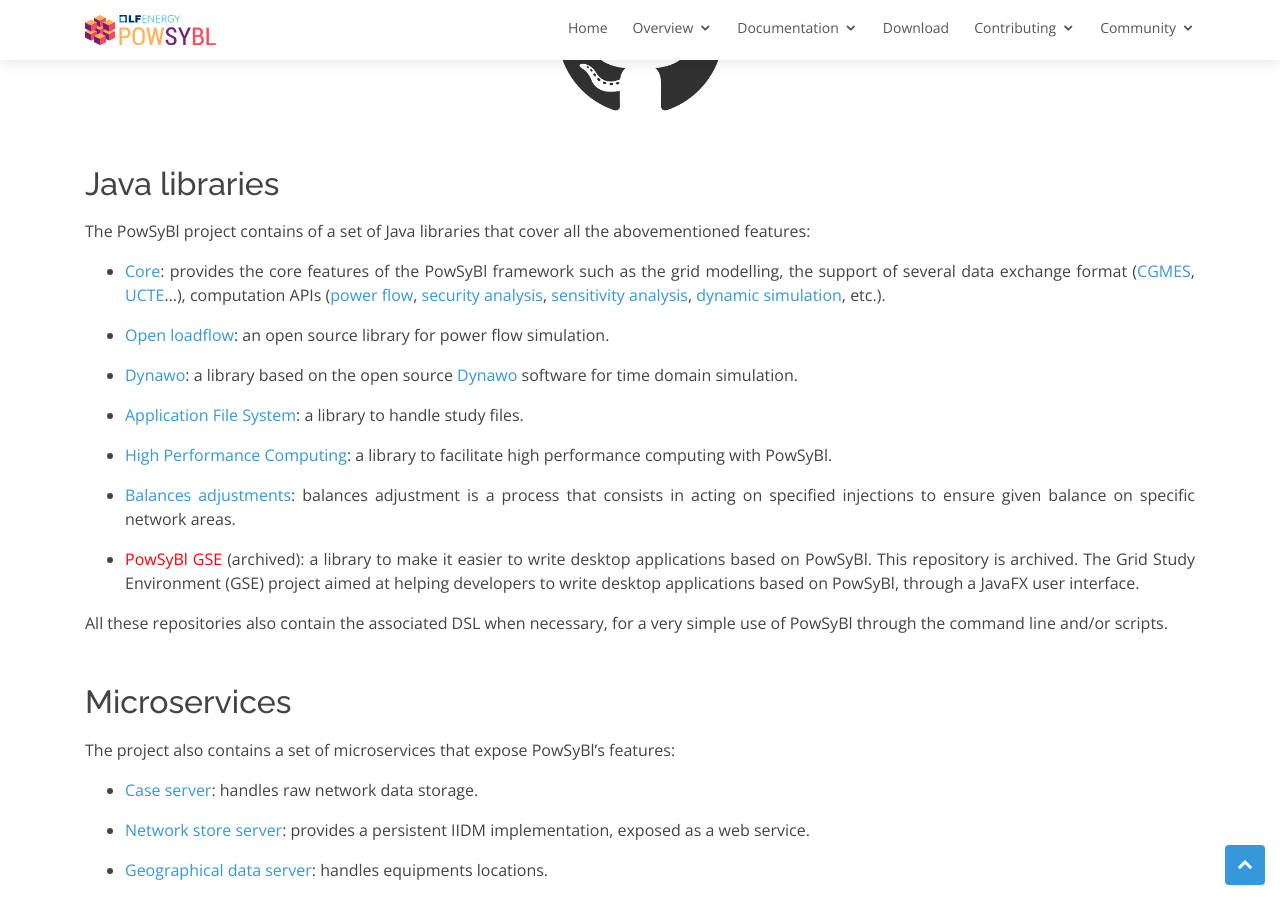
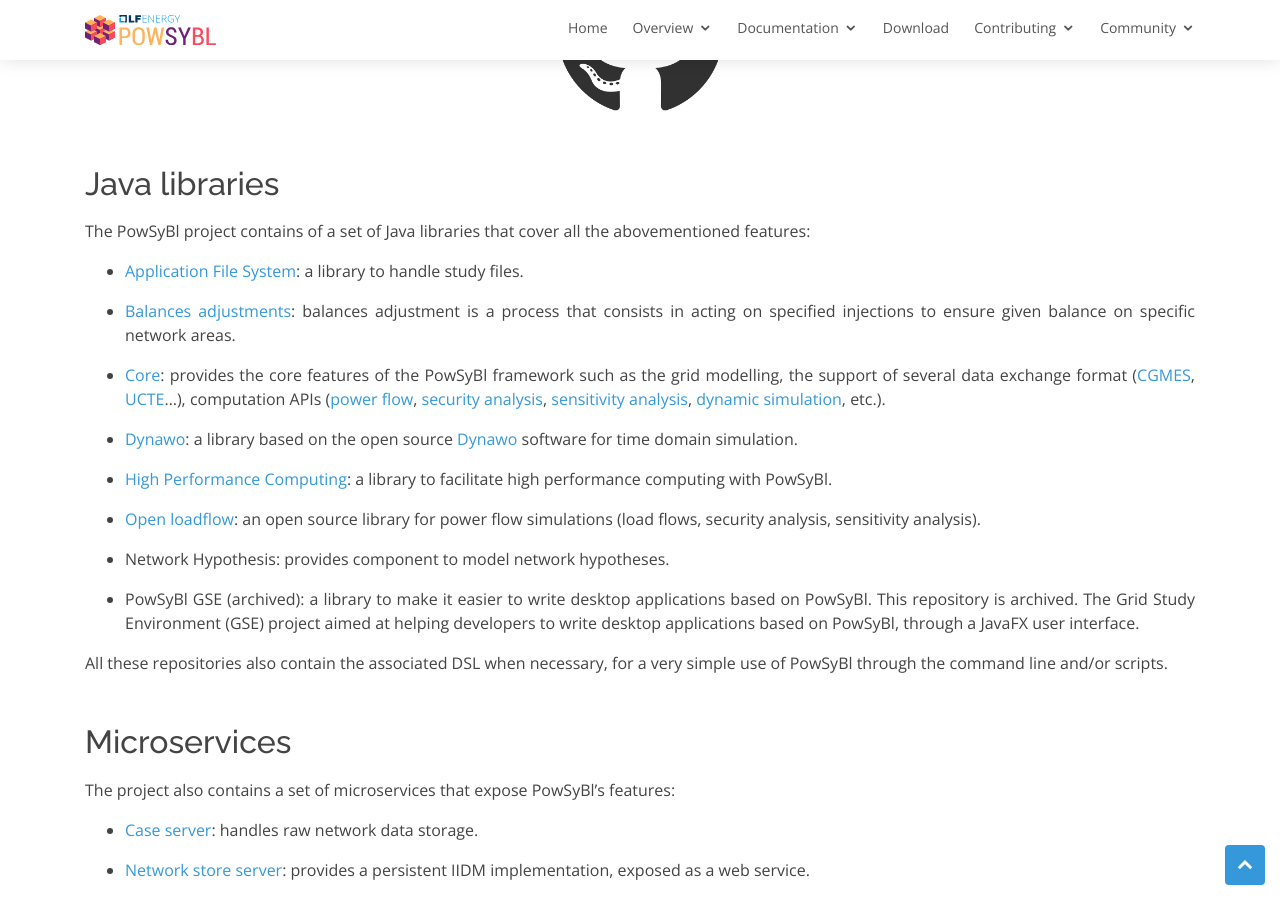
Before and after one commit to powsybl/powsybl.github.io, a Jekyll site: the page built from pages/overview/index.md, in a window 1280 px wide and 900 px high, scrolled down 1675 px. Built offline with Jekyll 4.4.1, drawn with Linux system fonts in a browser that asks for light colours; our own code applies the rules of GitHub Pages for plain Markdown files; some of the changed text lies outside the part shown.

Commit message:
Update overview and artifacts (#220)
Signed-off-by: RALAMBOTIANA MIORA <miora.ralambotiana@rte-france.com>
Signed-off-by: Anne Tilloy <anne.tilloy@rte-france.com>

```diff
--- a/pages/overview/index.md
+++ b/pages/overview/index.md
@@ -58,24 +58,24 @@
 ## Java libraries
 The PowSyBl project contains of a set of Java libraries that cover all the abovementioned features:
 
+- [Application File System](../documentation/developer/repositories/powsybl-afs.md): a library to handle study files.
+
+- [Balances adjustments](../documentation/developer/repositories/powsybl-balances-adjustment.md): balances adjustment is a process that consists in acting on
+specified injections to ensure given balance on specific network areas.
+
 - [Core](../documentation/developer/repositories/powsybl-core.md): provides the core features of the PowSyBl framework such as the grid modelling,
 the support of several data exchange format ([CGMES](../documentation/grid/formats/cim-cgmes.md), [UCTE](../documentation/grid/formats/ucte-def.md)...), computation APIs ([power flow](../documentation/simulation/powerflow), [security analysis](../documentation/simulation/securityanalysis), [sensitivity analysis](../documentation/simulation/sensitivity), [dynamic simulation](../documentation/simulation/timedomain), etc.).
 
-- [Open loadflow](../documentation/developer/repositories/powsybl-open-loadflow.md): an open source library for power
-flow simulation.
-
 - [Dynawo](../documentation/developer/repositories/powsybl-dynawo.md): a library based on the open source [Dynawo](https://github.com/dynawo/) software for time domain simulation.
-
-- [Application File System](../documentation/developer/repositories/powsybl-afs.md): a library to handle study files.
 
 - [High Performance Computing](../documentation/developer/repositories/powsybl-hpc.md): a library to facilitate high performance computing
 with PowSyBl.
 
-- [Balances adjustments](../documentation/developer/repositories/powsybl-balances-adjustment.md):
-balances adjustment is a process that consists in acting on
-specified injections to ensure given balance on specific network areas.
+- [Open loadflow](../documentation/developer/repositories/powsybl-open-loadflow.md): an open source library for power flow simulations (load flows, security analysis, sensitivity analysis).
 
-- <span style="color: red">PowSyBl GSE</span> (archived): a library to make it easier to
+- Network Hypothesis: provides component to model network hypotheses.
+
+- PowSyBl GSE (archived): a library to make it easier to
 write desktop applications based on PowSyBl. This repository is archived. The Grid Study Environment (GSE) project
 aimed at helping developers to write desktop applications based on PowSyBl, through a JavaFX user interface.
 
@@ -143,3 +143,7 @@
 
 The [PowSyBl incubator](https://github.com/powsybl/powsybl-incubator) repository contains
 all the experimental code corresponding to ongoing work that is not stabilized yet.
+
+## Developer tools
+
+The [Powsybl dev tools](https://github.com/powsybl/powsybl-dev-tools) repository contains tools to be used for debug purposes.
```
Also changed, not shown: pages/documentation/developer/artifacts.md (+11 -1 lines).
